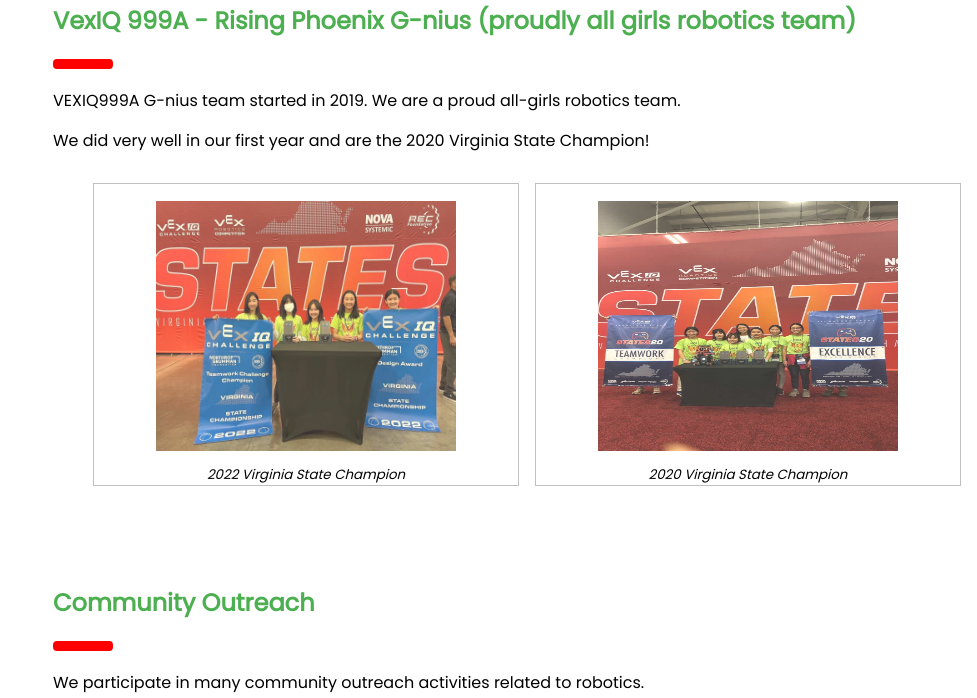
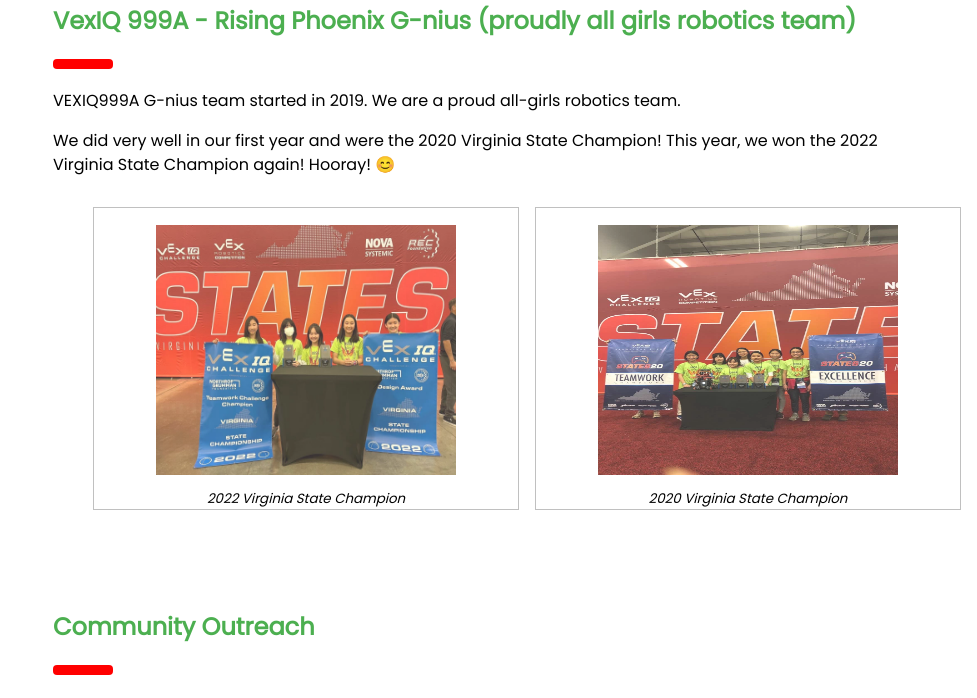
Before and after one commit to CapitalRoboticsClub/web, a plain HTML site: page index.html in a window 1280 px wide. Shown: the part 4200-4898 px from the top of the page, without its empty margins (303-1280 px from the left). Drawn offline with Linux system fonts and the light colour scheme.

Commit message:
2022 Virginia state 2

```diff
--- a/index.html
+++ b/index.html
@@ -266,7 +266,7 @@ body {font-size:16px;}
     <hr id="hr_1d6f_1" class="w3-round">
     <p>VEXIQ999A G-nius team started in 2019. We are a proud all-girls robotics team.
     </p>
-    <p>We did very well in our first year and are the 2020 Virginia State Champion!</p>
+    <p>We did very well in our first year and were the 2020 Virginia State Champion! This year, we won the 2022 Virginia State Champion again! Hooray! &#128522;</p>
   </div>
 
   <!-- Photo grid (modal) -->
```
